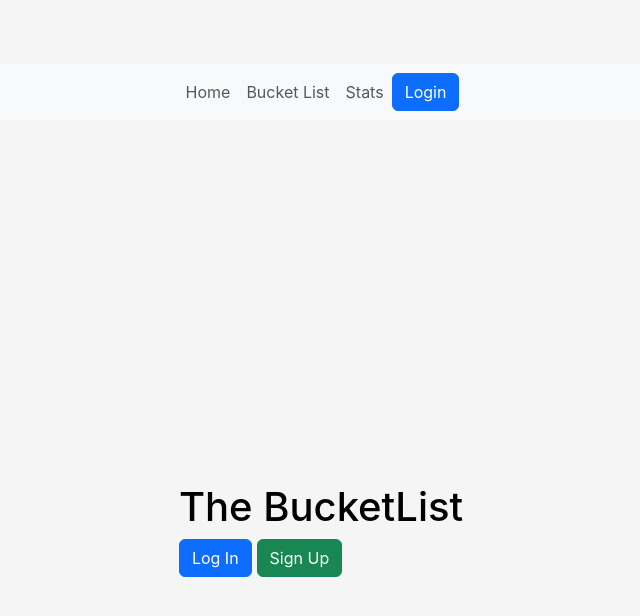
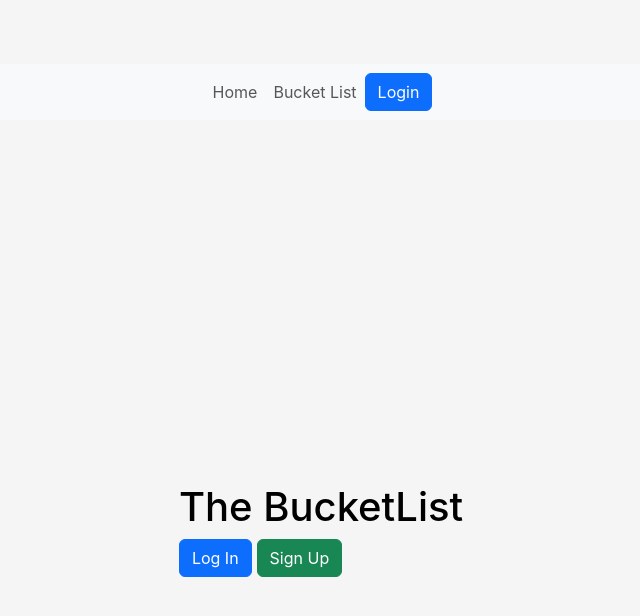
Before and after one commit to NajmaWThande/front-end-for-bucket-list-final, a React (Create React App) app: page /home in a window 1280 px wide. Shown: the top 616 px of the page, without its empty margins (319-959 px from the left). Built offline with nearby package versions, Linux system fonts and the light colour scheme; the HTML template or start-up script is replaced by a standard one.

Commit message:
Stats page authorization

```diff
--- a/src/App.js
+++ b/src/App.js
@@ -62,9 +62,11 @@ function App() {
             <li className="nav-item">
               <Link to="/bucketlist" className="nav-link">Bucket List</Link>
             </li>
-            <li className="nav-item">
-              <Link to="/piechart" className="nav-link">Stats</Link>
-            </li>
+            {isLoggedIn && (
+              <li className="nav-item">
+                <Link to="/piechart" className="nav-link">Stats</Link>
+              </li>
+            )}
           </ul>
           {isLoggedIn ? (
             <button className="btn btn-secondary ml-auto" onClick={handleLogout}>Logout</button>
@@ -83,7 +85,11 @@ function App() {
           ) : (
             <Route path="/bucketlist" element={<Navigate to="/login" />} />
           )}
-          <Route path="/piechart" element={<PieChart />} />
+          {isLoggedIn ? (
+            <Route path="/piechart" element={<PieChart />} />
+          ) : (
+            <Route path="/piechart" element={<Navigate to="/login" />} />
+          )}
           <Route path="/" element={<Navigate to="/home" />} />
         </Routes>
       </BrowserRouter>
```
